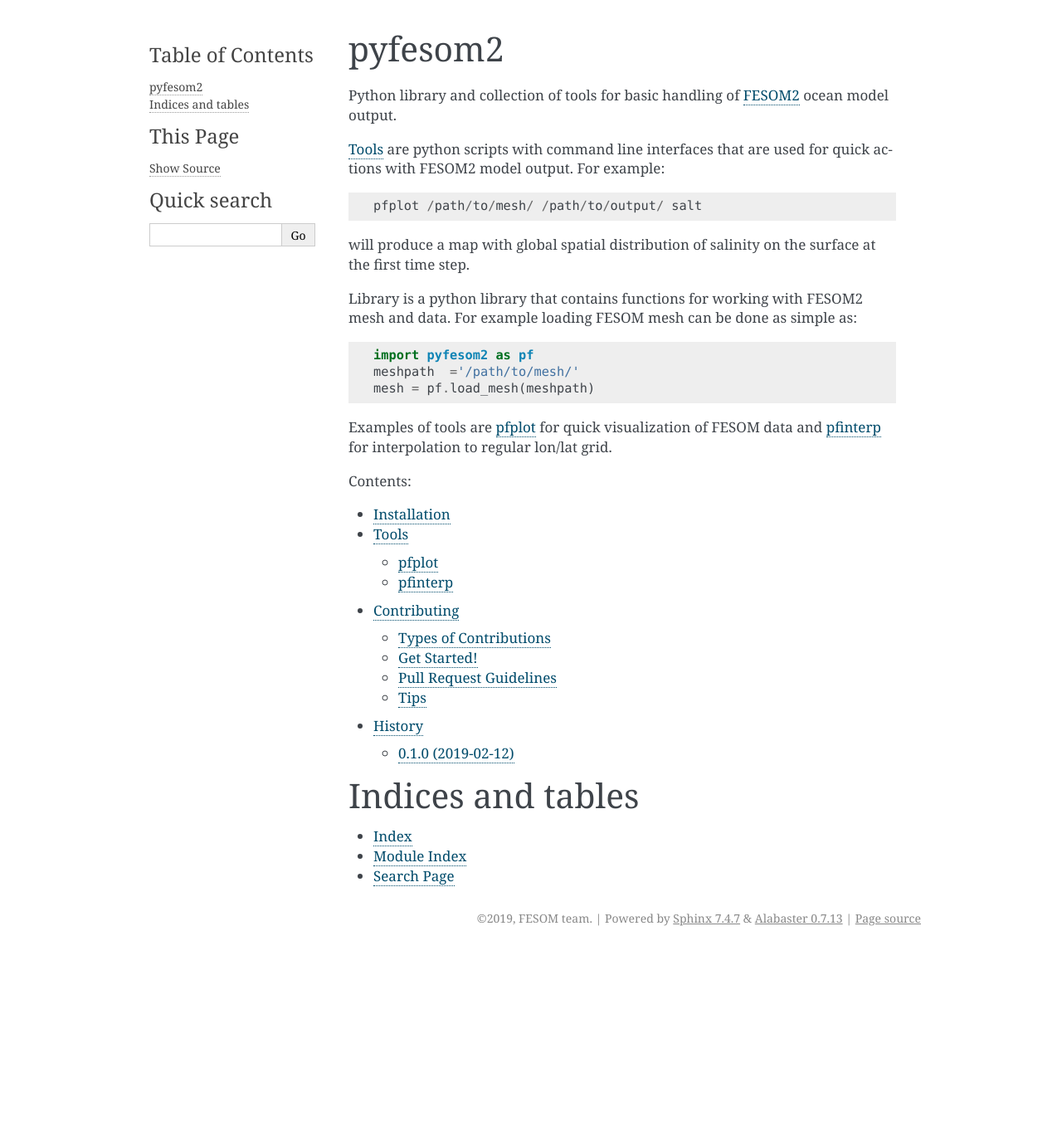
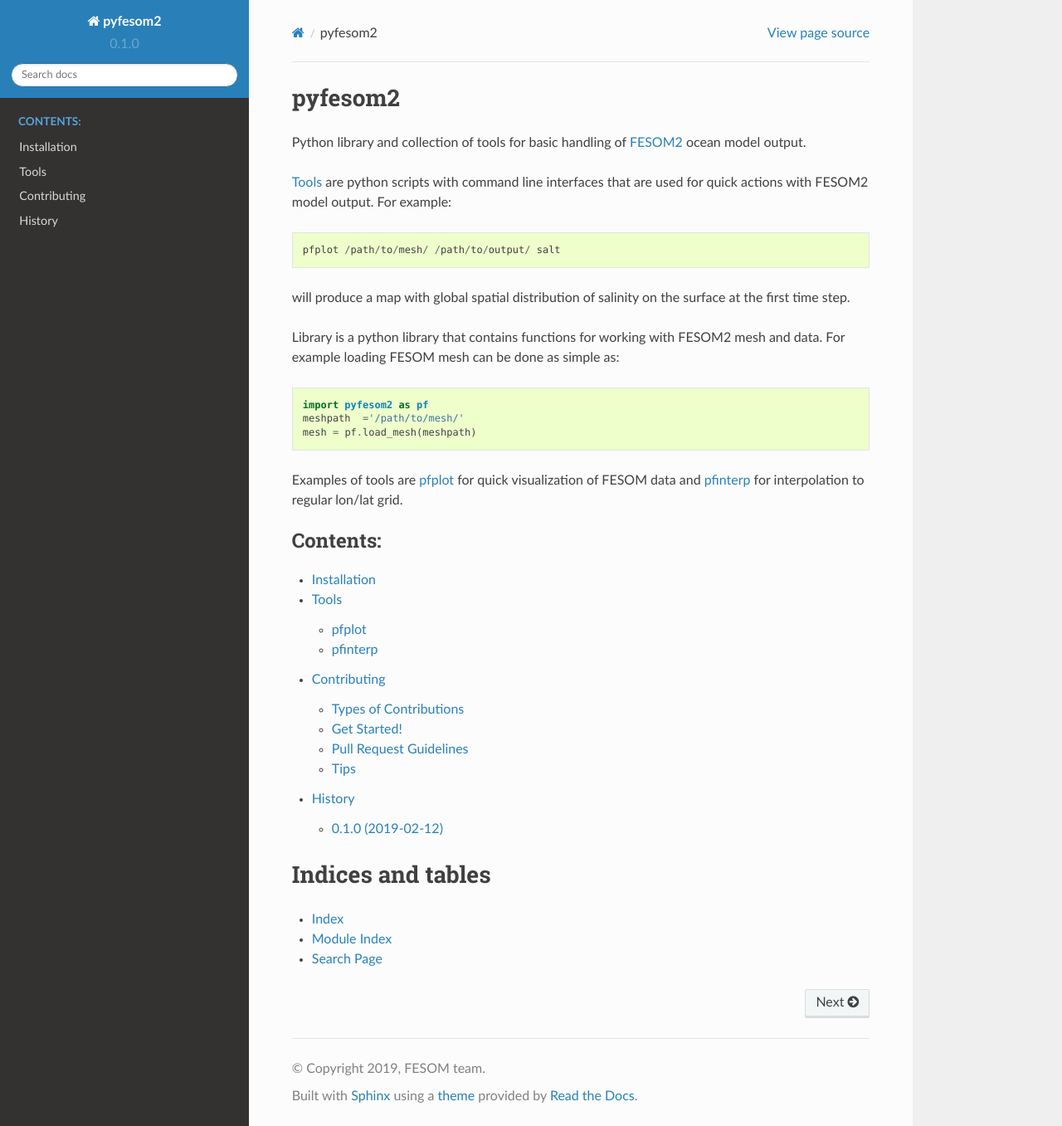
Before and after one commit to FESOM/pyfesom2, a Sphinx documentation site: the page built from docs/index.rst, in a window 1280 px wide and 1357 px high. Shown: the whole window at 83% size. Built offline with Sphinx 7.4.7 and the Read the Docs theme 2.0.0, drawn with Linux system fonts in a browser that asks for light colours; pages that are not in the unit, such as notebooks, are missing from menus.

Commit message:
bring autodoc back

```diff
--- a/docs/conf.py
+++ b/docs/conf.py
@@ -32,7 +32,9 @@
 
 # Add any Sphinx extension module names here, as strings. They can be
 # extensions coming with Sphinx (named 'sphinx.ext.*') or your custom ones.
-extensions = [ 'sphinx.ext.viewcode']
+extensions = ['sphinx.ext.autodoc', 'sphinx.ext.viewcode']
+
+autodoc_mock_imports = ['mpl_toolkits', 'Basemap', 'cartopy']
 
 #autodoc_mock_imports = ['matplotlib', 'mpl_toolkits', 'Basemap', 'cartopy']
 
@@ -86,8 +88,7 @@
 # The theme to use for HTML and HTML Help pages.  See the documentation for
 # a list of builtin themes.
 #
-html_theme = 'alabaster'
-
+html_theme = 'sphinx_rtd_theme'
 # Theme options are theme-specific and customize the look and feel of a
 # theme further.  For a list of options available for each theme, see the
 # documentation.
```
